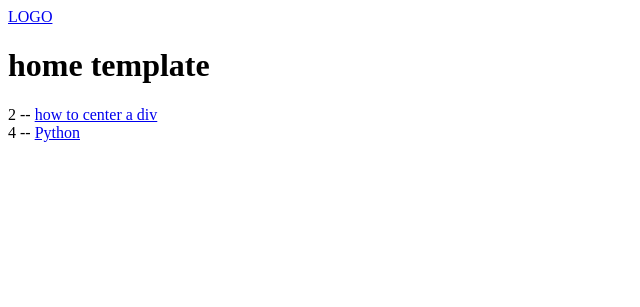
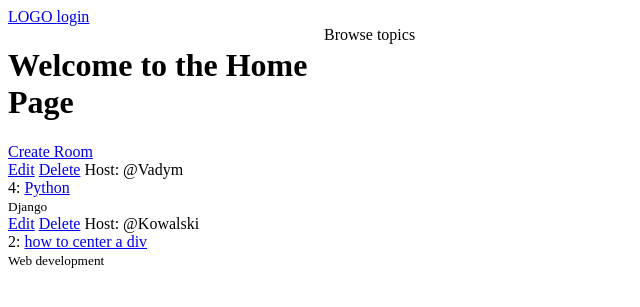
Before and after one commit to Vadym-Kurdydyk/Fitness_box, a Django app: page / in a window 1280 px wide. Shown: the top 307 px of the page, without its empty margins (0-640 px from the left). Run offline with Django 4.2, Linux system fonts and the light colour scheme; data comes from the database, SQL or seed files in the repository; both versions use the stored data as it was after the commit.

Commit message:
Added Crud

```diff
--- a/base/admin.py
+++ b/base/admin.py
@@ -1,6 +1,9 @@
 from django.contrib import admin
 
-from .models import Room, Food
+from .models import Room, Food, SportCourse, Topic, Message
 
 admin.site.register(Food)
 admin.site.register(Room)
+admin.site.register(SportCourse)
+admin.site.register(Topic)
+admin.site.register(Message)
--- a/base/models.py
+++ b/base/models.py
@@ -1,11 +1,20 @@
 from django.db import models
+from django.contrib.auth.models import User
+class Topic(models.Model):
+    name = models.CharField(max_length = 200 )
 
+    def __str__(self):
+        return self.name
 class Room(models.Model):
+    host = models.ForeignKey(User, on_delete = models.SET_NULL, null = True)
+    topic = models.ForeignKey(Topic, on_delete = models.SET_NULL, null = True)
     name = models.CharField(max_length = 200)
     description = models.TextField(null = True, blank = True)
     updated = models.DateTimeField(auto_now = True)
     created = models.DateTimeField(auto_now_add = True)
 
+    class Meta:
+        ordering = ['-updated', 'created']
     def __str__(self):
         return str(self.name)
 
@@ -14,3 +23,20 @@ class Food(models.Model):
     desc = models.TextField(null = True, blank = True)
     def __str___(self):
         return self.name
+
+class SportCourse(models.Model):
+    name = models.CharField(max_length = 200)
+    info = models.TextField(null = False, blank = False)
+
+    def __str__(self):
+        return self.name
+
+class Message(models.Model):
+    user = models.ForeignKey(User, on_delete = models.CASCADE)
+    room = models.ForeignKey(Room, on_delete = models.CASCADE)
+    body = models.TextField()
+    updated = models.DateTimeField(auto_now = True)
+    created = models.DateTimeField(auto_now_add = True)
+
+    def __str__(self):
+        return str(self.body[0:50])
--- a/base/templates/base/home.html
+++ b/base/templates/base/home.html
@@ -1,13 +1,33 @@
-{% extends 'main.html'%}
+{% extends 'main.html' %}
 
 {% block content %}
-<h1>home template</h1>
+<style>
+  .home-container{
+    display: grid;
+    grid-template-columns: 1fr 3fr;
 
-<div>
-    <div>
-        {% for room in rooms %}
-           <div>{{room.id}} -- <a href = '{% url "room" room.id %}'>{{room.name}}</a></div>
-        {% endfor %}
+}
+</style>
+  <div class="home-container">
+    <h1>Welcome to the Home Page</h1>
+    <div>Browse topics</div>
+    <div class="options">
+      <a href="{% url 'create-room' %}" class="button">Create Room</a>
+    <div class="room-list">
+      {% for room in rooms %}
+        <div class="room">
+          <a href="{% url 'update-room' room.id %}" class="action">Edit</a>
+          <a href="{%url 'delete-room' room.id %}" class="action">Delete</a>
+          <span class="host">Host: @{{ room.host.username }}</span>
+
+          <div class="room-details">
+            <span class="id">{{ room.id }}:</span>
+            <a href="{% url 'room' room.id %}" class="room-link">{{ room.name }}</a>
+          </div>
+
+          <small class="topic">{{ room.topic.name }}</small>
+        </div>
+      {% endfor %}
     </div>
-</div>
+  </div>
 {% endblock %}
--- a/base/urls.py
+++ b/base/urls.py
@@ -5,6 +5,11 @@ from . import views
 
 
 urlpatterns = [
+
     path('', views.home,name = "home"),
-    path('room/<str:pk>/', views.room, name = "room")
+    path('room/<str:pk>/', views.room, name = "room"),
+    path('create-room/', views.createRoom, name = "create-room"),
+    path('update-room/<str:pk>/', views.updateRoom, name = "update-room"),
+    path('delete-room/<str:pk>/', views.deleteRoom, name = "delete-room"),
+    path('login-register/', views.loginPage, name = "login-register")
 ]
--- a/base/views.py
+++ b/base/views.py
@@ -1,5 +1,11 @@
-from django.shortcuts import render
+from django.shortcuts import render, redirect
 from .models import Room
+from .forms import RoomForm
+
+
+def loginPage(request):
+    context = {}
+    return render(request, r'base/login-register.html', context)
 
 def room(request,pk):
     room = Room.objects.get(id = pk )
@@ -9,3 +15,35 @@ def room(request,pk):
 def home(request):
     rooms = Room.objects.all()
     return render(request, r'base/home.html',{'rooms': rooms })
+
+def createRoom(request):
+    form = RoomForm()
+    if request.method == "POST":
+        form = RoomForm(request.POST)
+        print(request.POST)
+    if form.is_valid():
+        form.save()
+        return redirect("home")
+    context = {"form": form}
+    return render(request, r'base/room_form.html', context)
+
+def updateRoom(request, pk):
+    room = Room.objects.get(id=pk)
+    form = RoomForm(instance = room)
+
+    if request.method == "POST":
+        form = RoomForm(request.POST, instance= room)
+    if form.is_valid():
+        form.save()
+        return redirect("home")
+
+    context = {"form": form}
+    return render(request, r'base/room_form.html', context)
+
+def deleteRoom(request,pk):
+    room = Room.objects.get(id=pk)
+    if request.method == "POST":
+        room.delete()
+        return redirect("home")
+    context = {'obj':room}
+    return render(request, r'base/delete.html', context)
--- a/templates/main.html
+++ b/templates/main.html
@@ -10,7 +10,9 @@
     </head>
     <body>
         {%include 'navbar.html'%}
+
        {% block content %}
+
 
        {% endblock %}
     </body>
--- a/templates/navbar.html
+++ b/templates/navbar.html
@@ -1 +1,2 @@
 <a href = "room/"> LOGO </a>
+<a href = "{%url 'login-register' %}">login</a>
```
Also changed, not shown: base/forms.py (added, +7 -0 lines), base/templates/base/delete.html (added, +13 -0 lines), base/templates/base/login-register.html (added, +20 -0 lines), base/templates/base/room_form.html (added, +10 -0 lines), base/migrations/0004_sportcourse.py (added), base/migrations/0005_topic_room_host_message_room_topic.py (added), db.sqlite3.
